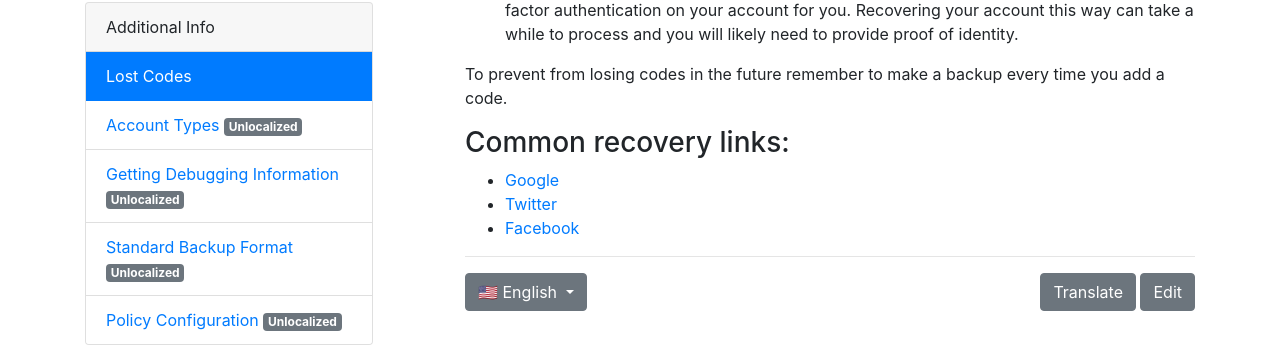
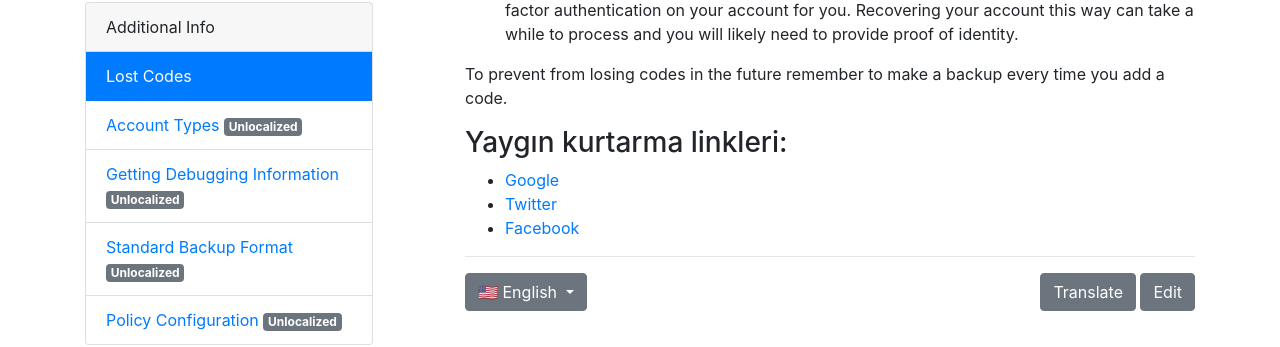
Before and after one commit to Authenticator-Extension/authenticator.cc, a Jekyll site: the page built from docs/tr/lost-codes.md, in a window 1280 px wide. Shown: the part 299-646 px from the top of the page. Built offline with Jekyll 4.4.1, drawn with Linux system fonts in a browser that asks for light colours; our own code applies the rules of GitHub Pages for plain Markdown files.

Commit message:
New translations lost-codes.md (Turkish)

```diff
--- a/docs/tr/lost-codes.md
+++ b/docs/tr/lost-codes.md
@@ -12,7 +12,7 @@ Most of the time, losing your secrets doesn't mean you will lose your account fo
 
 To prevent from losing codes in the future remember to make a backup every time you add a code.
 
-### Common recovery links:
+### Yaygın kurtarma linkleri:
 
 - [Google](https://support.google.com/accounts/answer/185834)
 - [Twitter](https://help.twitter.com/en/managing-your-account/issues-with-login-authentication)
```
